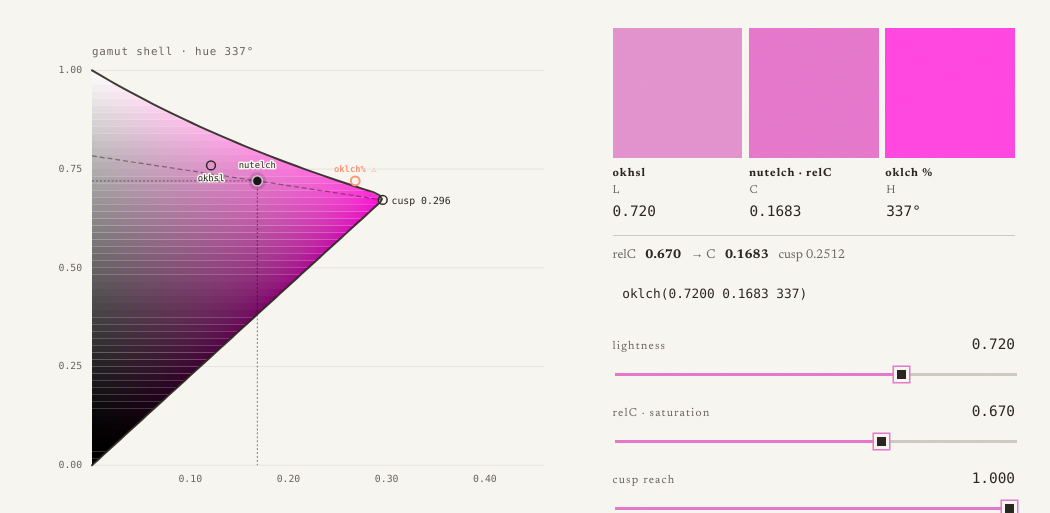
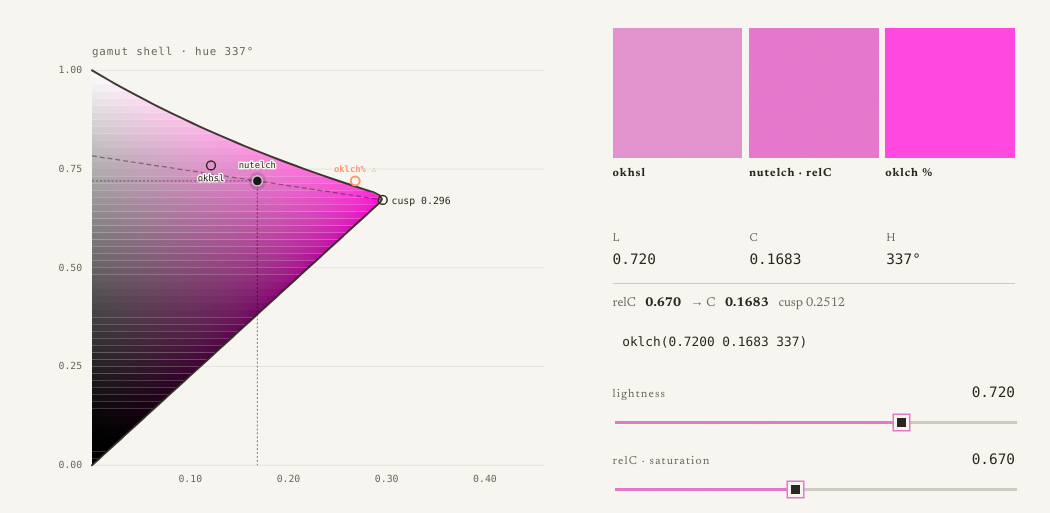
Before and after one commit to meodai/nutelch, a website built with Vite: page index.html in a window 1280 px wide. Shown: the part 220-733 px from the top of the page, without its empty margins (117-1167 px from the left). Built offline with nearby package versions, Linux system fonts and the light colour scheme; a web font is replaced by a local one.

Commit message:
style: adjust saturation range max value and update cmax calculation for better color handling style: add margin to swatch items for improved layout spacing

```diff
--- a/src/demo/main.ts
+++ b/src/demo/main.ts
@@ -67,7 +67,7 @@
 
 const ranges: RangeSpec[] = [
   { key: 'l', label: 'lightness', min: 0, max: 1, step: 0.001, value: 0.72, format: fmtL },
-  { key: 'relC', label: 'relC · saturation', min: 0, max: 1, step: 0.005, value: 0.67, format: (v) => v.toFixed(3) },
+  { key: 'relC', label: 'relC · saturation', min: 0, max: 1.5, step: 0.005, value: 0.67, format: (v) => v.toFixed(3) },
   { key: 'cuspRay', label: 'cusp reach', min: 0, max: 1, step: 0.005, value: 1, format: (v) => v.toFixed(3) },
   { key: 'h', label: 'hue', min: 0, max: 360, step: 1, value: Math.floor(Math.random() * 360), format: (v) => `${Math.round(v)}°` },
 ];
@@ -178,8 +178,9 @@
     cssColor: (tt, c) => css(fam, tt, c, h),
     lutEnvelope: (tt) => cusp({ lut, l: tt * lMaxOf(fam), h }).c,
     // Pin the chroma axis to the hue's global cusp (and the % reference) so it
-    // stays put while you drag L / relC / cusp-reach — only hue rescales it.
-    cmax: Math.max(peakCusp.c, PCT_REF(fam), lMaxOf(fam) === 1 ? 0.05 : 5) * 1.15,
+    // stays put for every in-gamut move; it only grows past that when relC
+    // overshoots the shell (col.c / cPct exceed the cusp).
+    cmax: Math.max(peakCusp.c, PCT_REF(fam), col.c, cPct, lMaxOf(fam) === 1 ? 0.05 : 5) * 1.15,
     point: { l: t, c: col.c },
     pctPoint: { l: t, c: cPct },
     pctLabel: fam === 'ok' ? 'oklch%' : 'lch%',
--- a/src/demo/style.css
+++ b/src/demo/style.css
@@ -317,6 +317,7 @@
 .swatch {
   display: flex;
   gap: 0.4rem;
+  margin-bottom: 3rem;
 }
 
 .swatch__item {
```
